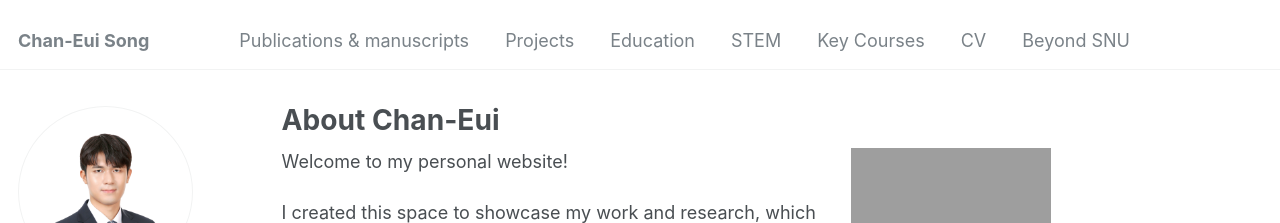
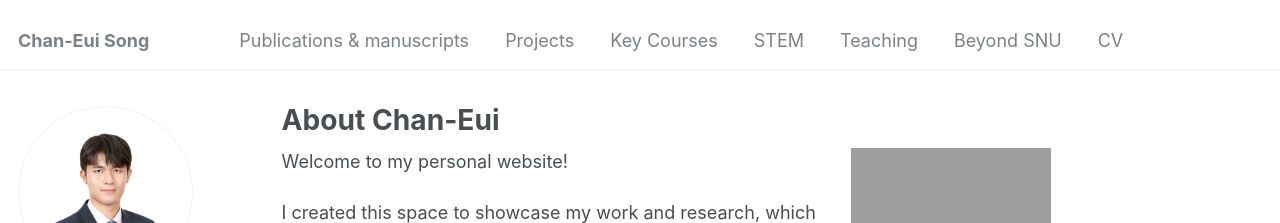
Before and after one commit to cksdml1014/chanisong, a Jekyll site: the page built from _pages/about.md, in a window 1280 px wide. Shown: the top 223 px of the page. Built offline with Jekyll 4.4.1, drawn with Linux system fonts in a browser that asks for light colours.

Commit message:
Update navigation.yml

```diff
--- a/_data/navigation.yml
+++ b/_data/navigation.yml
@@ -6,17 +6,17 @@ main:
   - title: "Projects"
     url: /projects/
 
-  - title: "Education"
-    url: /education/
+  - title: "Key Courses"
+    url: /courses/
 
   - title: "STEM"
     url: /STEM/
 
-  - title: "Key Courses"
-    url: /courses/
+  - title: "Teaching"
+    url: /teaching/
+
+  - title: "Beyond SNU"
+    url: /beyondsnu/
 
   - title: "CV"
     url: /cv/
-
-  - title: "Beyond SNU"
-    url: /beyondsnu/
```
